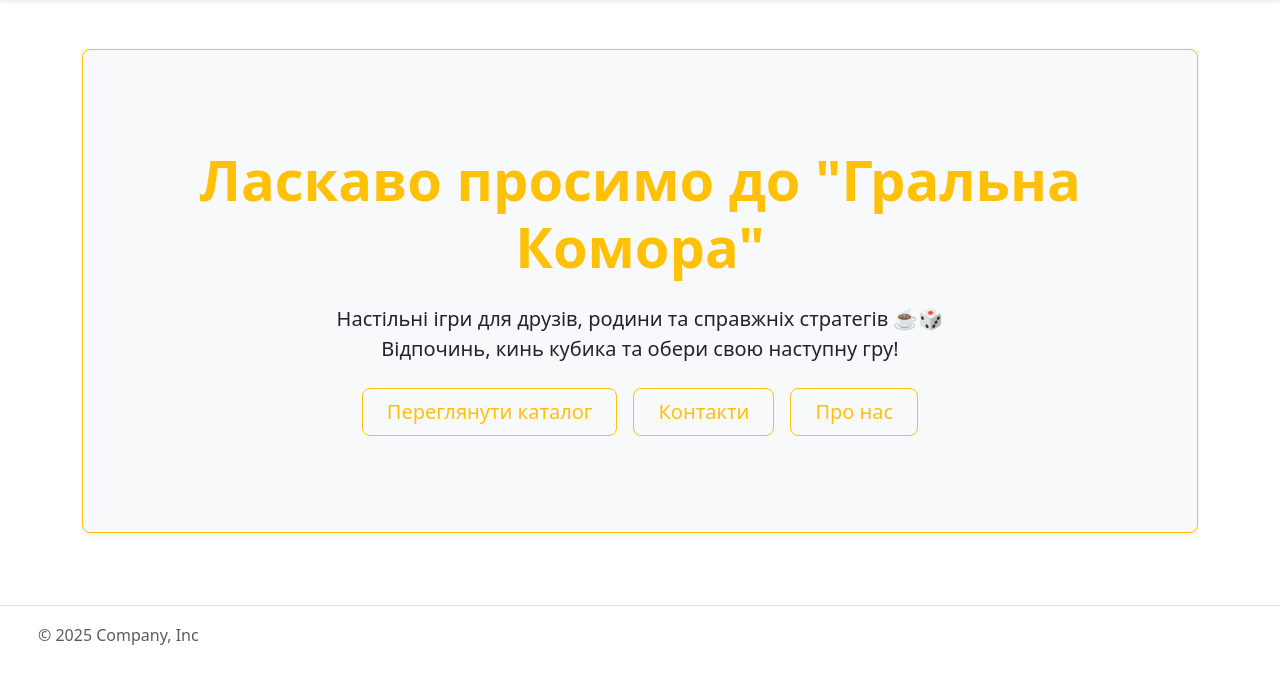
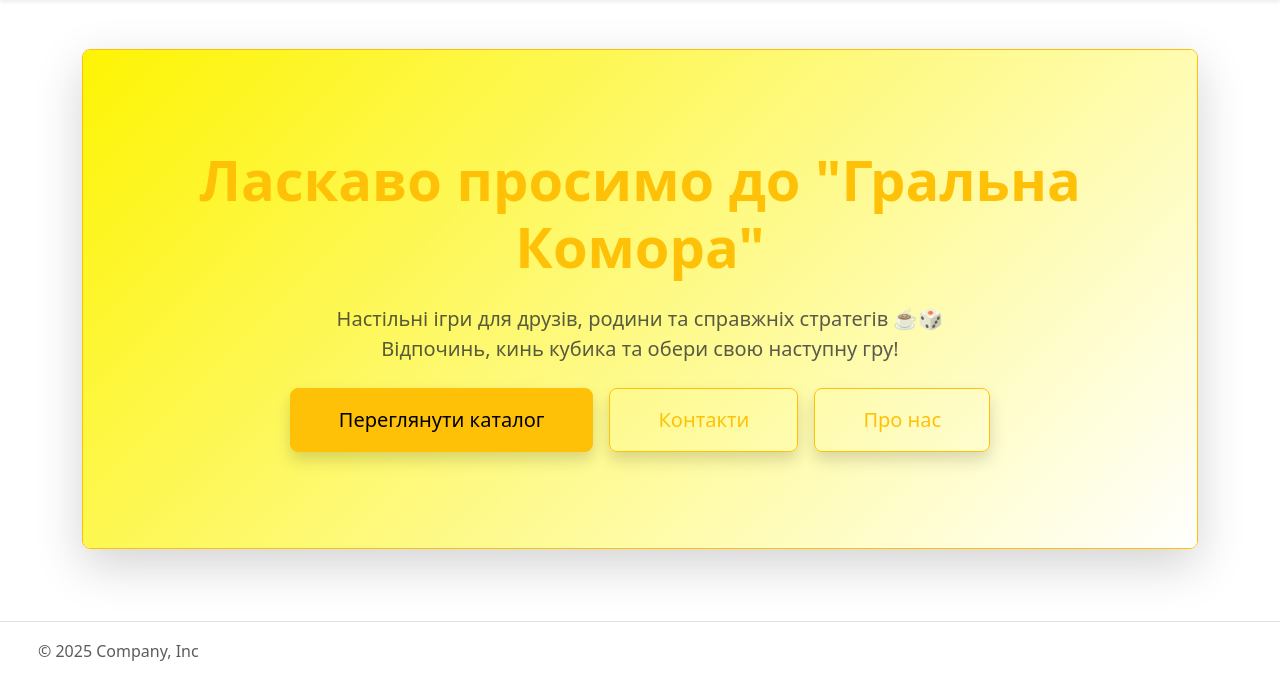
Before and after one commit to DanyloLyk/Ne_Programisty, a Flask app: page / in a window 1280 px wide. Shown: the part 59-759 px from the top of the page. Run offline with Flask 3, Linux system fonts and the light colour scheme.

Commit message:
frontend: adding gradient for card in index

```diff
--- a/app/static/css/style.css
+++ b/app/static/css/style.css
@@ -116,6 +116,55 @@ body {
   }
 }
 
+/* Градієнтний фон з паралакс-ефектом */
+.hero-section {
+  position: relative;
+  z-index: 1;
+  overflow: visible;
+}
+
+/* The inner hero card that holds content and shows gradient backgrounds */
+.hero-card {
+  position: relative;
+  border-radius: 0.75rem; /* matches rounded-3 */
+  overflow: hidden; /* clip pseudo-element to rounded corners */
+  background: transparent;
+}
+
+/* Two gradient layers: dark (default) and light (overlay) */
+.hero-card::before,
+.hero-card::after {
+  content: '';
+  position: absolute;
+  inset: 0;
+  z-index: -1;
+  transition: opacity 600ms ease;
+}
+
+.hero-card::before {
+  /* dark gradient (used for dark theme) */
+  background: linear-gradient(135deg, #2c2c2c 0%, #ffcc00 100%);
+  opacity: 1;
+}
+
+.hero-card::after {
+  /* light gradient (used for light theme) */
+  background: linear-gradient(135deg, #fdf403 0%, #ffffff 100%);
+  opacity: 0;
+}
+
+/* When body switches theme to light, fade the after layer in */
+[data-bs-theme="light"] .hero-card::after {
+  opacity: 1;
+}
+
+/* And in light theme, hide the dark layer slightly */
+[data-bs-theme="light"] .hero-card::before {
+  opacity: 0.12;
+}
+
+
+
 /* Social icons styling */
 .social-icons {
   display: inline-flex;
--- a/app/templates/index.html
+++ b/app/templates/index.html
@@ -6,26 +6,26 @@
 <div class="container mt-5">
 
     {# === 1. Головна секція (Hero) === #}
-    <section class="row mb-5">
+    <section class="row mb-5 position-relative hero-section">
         <div class="col-12">
-            <div class="p-5 mb-4 rounded-3 border border-warning shadow-sm bg-body-tertiary animate__animated animate__fadeIn">
+            <div class="p-5 mb-4 rounded-3 border border-warning shadow-lg bg-transparent animate__animated animate__fadeIn hero-card">
                 <div class="container-fluid py-5 text-center">
                     <h1 class="display-4 fw-bold text-warning mb-4 animate__animated animate__fadeInDown">
                         Ласкаво просимо до "Гральна Комора"
                     </h1>
-                    <p class="col-md-8 fs-5 mx-auto mb-4 animate__animated animate__fadeInUp">
+                    <p class="col-md-8 fs-5 mx-auto mb-4 animate__animated animate__fadeInUp text-muted">
                         Настільні ігри для друзів, родини та справжніх стратегів ☕🎲
                         Відпочинь, кинь кубика та обери свою наступну гру!
                     </p>
 
                     <div class="d-flex justify-content-center flex-wrap gap-3 animate__animated animate__fadeInUp">
-                        <a href="/catalog" class="btn btn-outline-warning btn-lg px-4">
+                        <a href="/catalog" class="btn btn-warning btn-lg px-5 py-3 mb-3 mb-md-0 shadow hover-shadow">
                             Переглянути каталог
                         </a>
-                        <a href="/contacts" class="btn btn-outline-warning btn-lg px-4">
+                        <a href="/contacts" class="btn btn-outline-warning btn-lg px-5 py-3 mb-3 mb-md-0 shadow hover-shadow">
                             Контакти
                         </a>
-                        <a href="/about" class="btn btn-outline-warning btn-lg px-4">
+                        <a href="/about" class="btn btn-outline-warning btn-lg px-5 py-3 mb-3 mb-md-0 shadow hover-shadow">
                             Про нас
                         </a>
                     </div>
```
